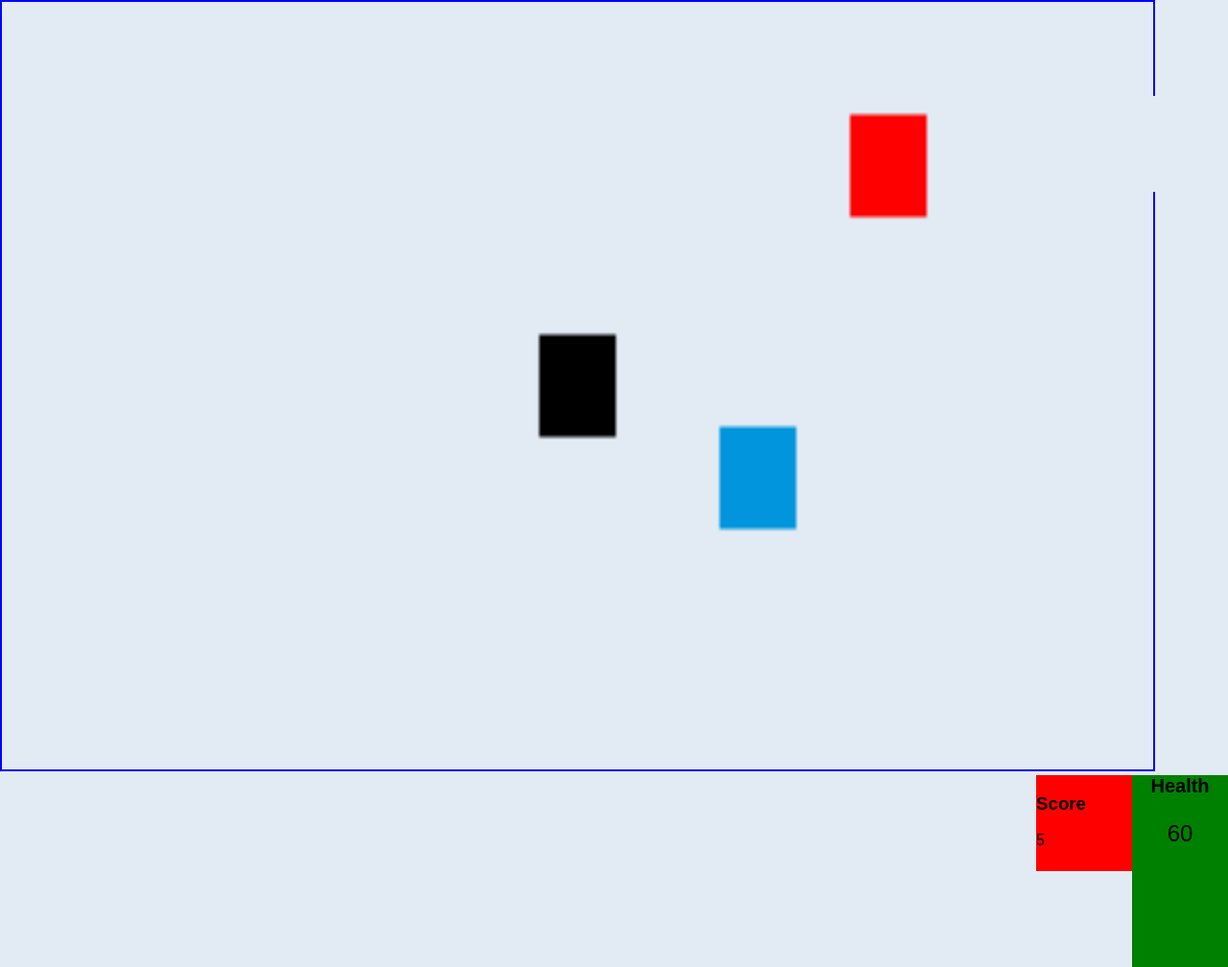
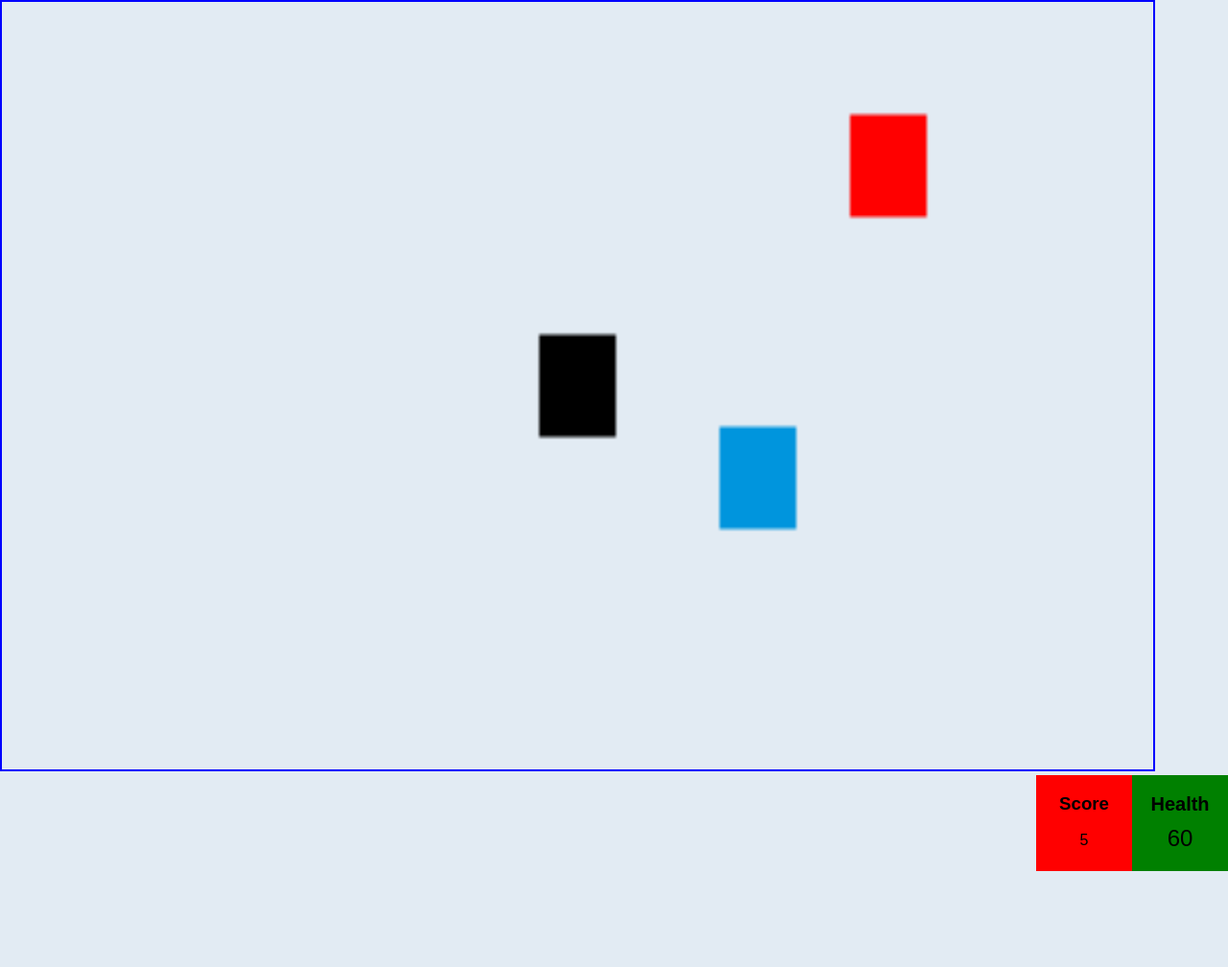
Before and after one commit to luketgriffith/Game, a website: page app/index.html in a window 1280 px wide. Shown: the whole page at 96% size. After the commit the page ends 908 px from the top, so only its background shows below. Drawn offline with Linux system fonts and the light colour scheme.

Commit message:
removed hit bar

```diff
--- a/app/index.html
+++ b/app/index.html
@@ -15,9 +15,7 @@
     <h3>Score</h3>
     <p class="scoreMon"></p>
   </div>
-  <div class="hit">
-    <h1 class= "hitMon">Hit!</h1>
-  </div>
+
   <script src="js/main.js"></script>
 </body>
 </html>
--- a/sass/main.scss
+++ b/sass/main.scss
@@ -11,16 +11,18 @@ canvas{
 }
 .health{
   float: right;
-  height: 200px;
+  height: 100px;
   width: 100px;
   background-color: green;
   text-align: center;
   h3{
     font-size: 20px;
     margin: 0;
+    margin-top: 19px;
   }
   .healthMon{
     font-size: 24px;
+    margin-top: 10px;
   }
 }
 
@@ -29,61 +31,14 @@ canvas{
   height: 100px;
   width: 100px;
   background-color: red;
-  position: relative;
-}
-.hit{
-  float: right;
-
-  height: 100px;
-  width: 200px;
-  background-color: #e2ebf3;
-  position: absolute;
-  top: 100px;
-  right: 0;
-}
-.hitMon{
-  display: none;
+  text-align: center;
 
 }
+
+
 .show{
   display: block;
 }
 .flash{
   background-color: red;
 }
-// #wat{
-//   position: relative;
-//   left: 1000px;
-// }
-// #enemy{
-//   height: 20px;
-//   width: 20px;
-//   position: relative;
-//   left: 100px;
-//   display: inline-block;
-//   background-color: red;
-// }
-// #enemy2{
-//   height: 20px;
-//   width: 20px;
-//   position: absolute;
-//   left: 1000px;
-//   display: inline-block;
-//   background-color: red;
-// }
-// #enemy3{
-//   height: 20px;
-//   width: 20px;
-//   position: relative;
-//   left: 600px;
-//   display: inline-block;
-//   background-color: red;
-// }
-// #enemy4{
-//   height: 20px;
-//   width: 20px;
-//   position: relative;
-//   left: 2000px;
-//   display: inline-block;
-//   background-color: red;
-// }
```
Also changed, not shown: app/css/main.css, js/main.js (line endings or trailing spaces), 4 other files.
